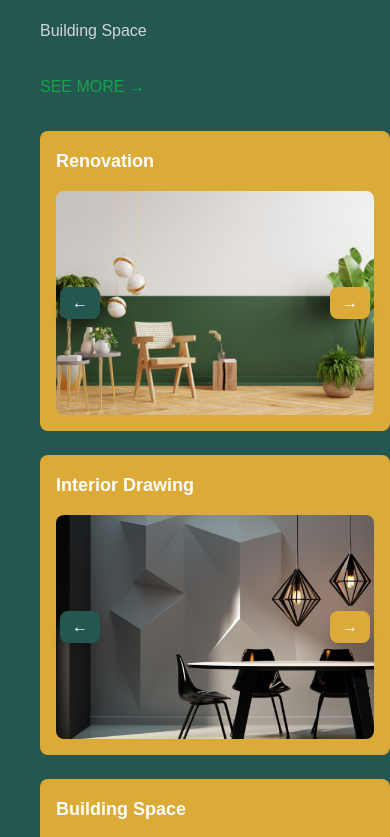
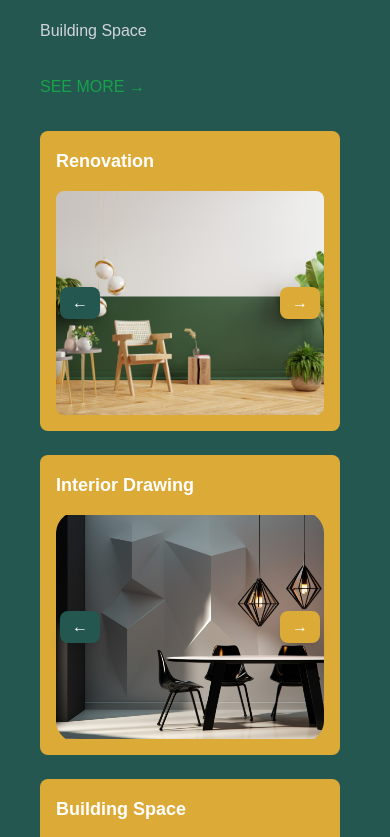
Before and after one commit to sajid-techis/Bright-Nest, a Next.js app: page / in a window 390 px wide. Shown: the part 6160-6997 px from the top of the page. Built offline with nearby package versions, Linux system fonts and the light colour scheme.

Commit message:
Updated Landing Page

```diff
--- a/app/_components/PortfolioComponent.js
+++ b/app/_components/PortfolioComponent.js
@@ -83,7 +83,7 @@ const PortfolioComponent = () => {
           {projects.map((project, projectIndex) => (
             <div
               key={project.id}
-              className="mx-auto w-[90%] md:w-auto min-w-[350px] sm:min-w-[280px] md:min-w-[320px] lg:min-w-[400px] bg-secondary rounded-lg p-4 mb-6 md:mb-0 inline-block"
+              className="mx-auto w-[90%] md:w-auto min-w-[300px] sm:min-w-[280px] md:min-w-[320px] lg:min-w-[400px] bg-secondary rounded-lg p-4 mb-6 md:mb-0 inline-block"
             >
               <h3 className="text-lg font-semibold mb-4">{project.label}</h3>
 
```
